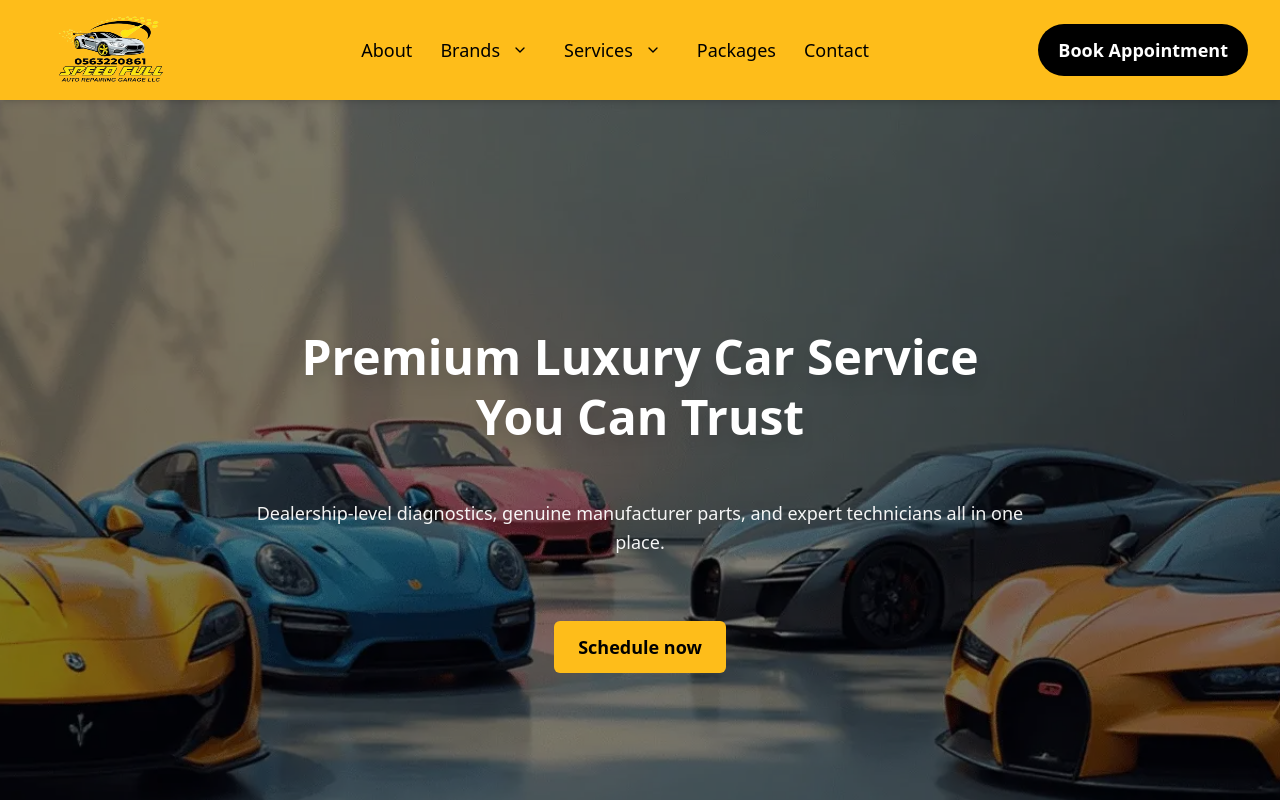
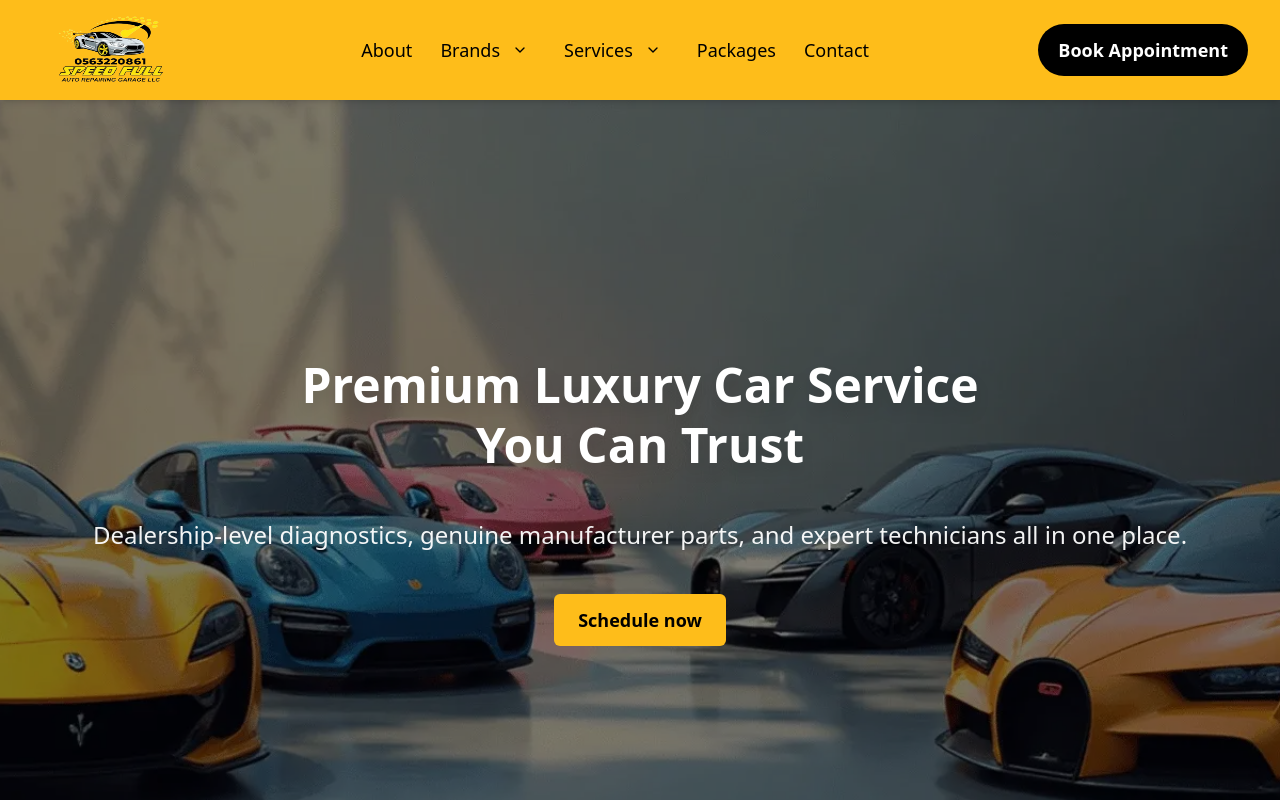
Before and after one commit to Vr7Rizwan/full-speed-auto, a Next.js app: page / in a window 1280 px wide. Shown: the top 800 px of the page. Built offline with nearby package versions, Linux system fonts and the light colour scheme.

Commit message:
update banner.tsx

```diff
--- a/app/components/Banner.tsx
+++ b/app/components/Banner.tsx
@@ -2,32 +2,31 @@ import ContactBtn from "./ContactBtn";
 const Banner = () => {
   return (
     <section
-      className="relative w-full  lg:h-screen bg-cover bg-center bg-no-repeat flex items-center justify-center"
+      className="relative w-full h-screen bg-cover bg-center bg-no-repeat flex items-center justify-center"
       style={{ backgroundImage: "url('/assets/banner.webp')" }}
     >
 
       <div className="absolute inset-0 bg-black/50"></div>
 
 
-      <div className="relative z-10 w-[90%] md:w-[80%] lg:w-[70%] mx-auto text-center flex flex-col items-center gap-10 animate-fadeIn">
+      <div className="relative z-10 w-[90%] md:w-full text-center flex flex-col items-center gap-10 animate-fadeIn">
 
         <h1 className="heading  font-bold text-primary leading-tight drop-shadow-xl">
           Premium Luxury Car Service<br /> You Can Trust
         </h1>
 
 
-        <p className="text-primary/95 max-w-3xl normalText mt-3 leading-relaxed">
+        <p className="text-primary/95 subHeading leading-relaxed">
           Dealership-level diagnostics, genuine manufacturer parts, and expert technicians
           all in one place.
         </p>
 
-        <div className="flex flex-col md:flex-row gap-4 mt-6">
           <ContactBtn
             text="Schedule now"
             classes="px-6 py-3 cursor-pointer bg-secondary normalText text-txtcolor rounded-md text-base font-semibold hover:bg-secondary/85 transition duration-700"
           />
 
-        </div>
+
 
       </div>
     </section>
```
